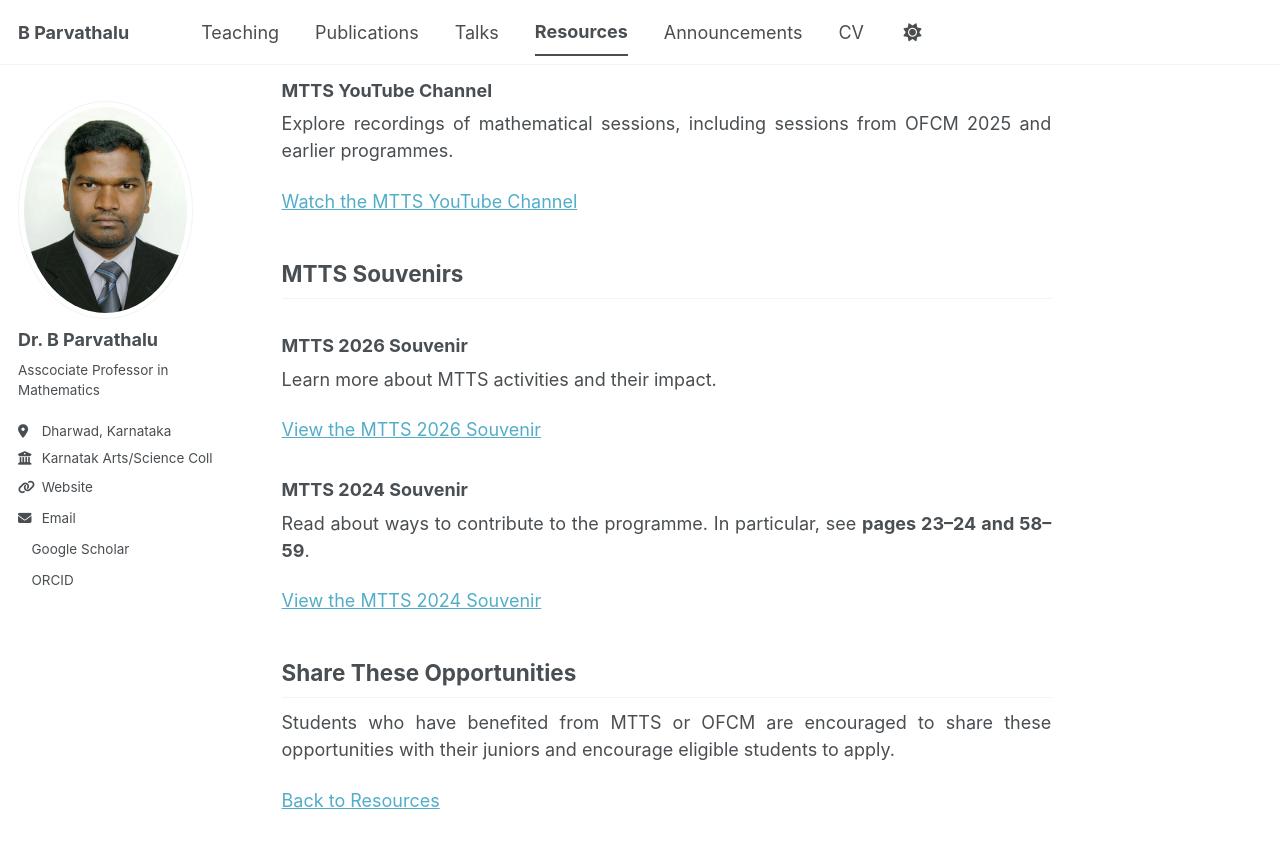
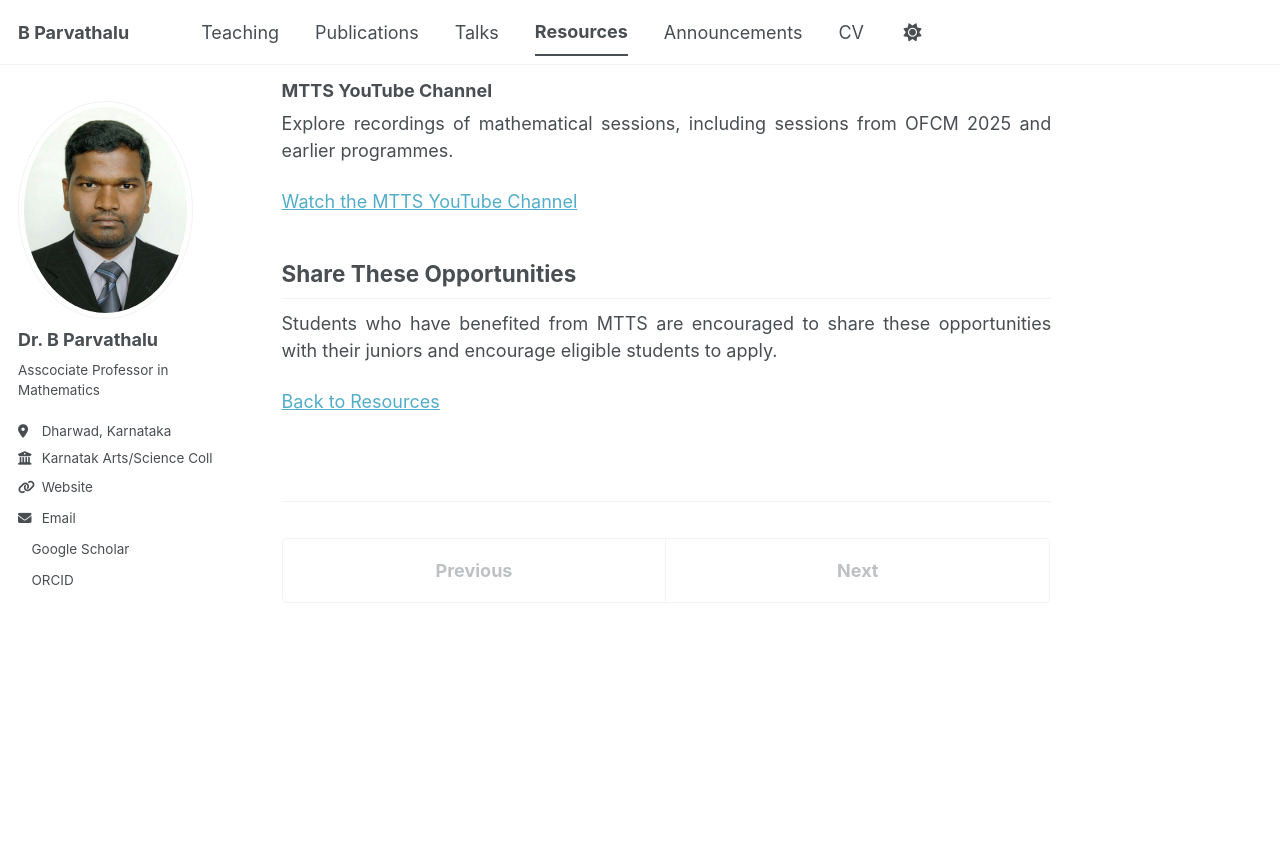
Before and after one commit to drbp-kcd/drbp-kcd.github.io, a Jekyll site: the page built from _resources/mtts-program.md, in a window 1280 px wide and 900 px high, scrolled down 1153 px. Shown: the top 848 px of the window. Built offline with Jekyll 4.4.1, drawn with Linux system fonts in a browser that asks for light colours; a style sheet for code colours, icons or effects is not loaded; after the commit the page ends 1756 px from its top, so only the background shows below that.

Commit message:
Update mtts-program.md

```diff
--- a/_resources/mtts-program.md
+++ b/_resources/mtts-program.md
@@ -53,24 +53,9 @@ from OFCM 2025 and earlier programmes.
 
 [Watch the MTTS YouTube Channel](https://www.youtube.com/c/mttsprogramme)
 
-## MTTS Souvenirs
-
-### MTTS 2026 Souvenir
-
-Learn more about MTTS activities and their impact.
-
-[View the MTTS 2026 Souvenir](https://mtts.org.in/downloads/mtts2026-souvenir)
-
-### MTTS 2024 Souvenir
-
-Read about ways to contribute to the programme. In particular,
-see **pages 23–24 and 58–59**.
-
-[View the MTTS 2024 Souvenir](https://mtts.org.in/downloads/mtts2024-souvenir)
-
 ## Share These Opportunities
 
-Students who have benefited from MTTS or OFCM are encouraged
+Students who have benefited from MTTS are encouraged
 to share these opportunities with their juniors and encourage
 eligible students to apply.
 
```
